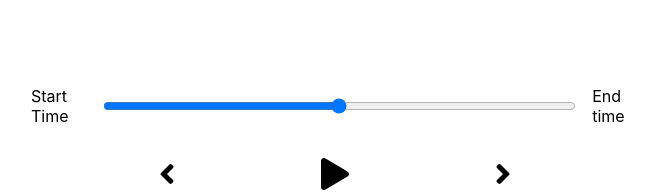
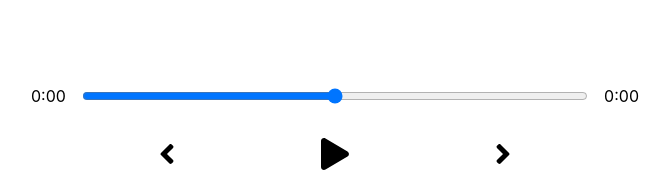
Before and after one commit to julianoperin/Melofy, a React (Create React App) app: page / in a window 1280 px wide. Shown: the part 410-602 px from the top of the page, without its empty margins (305-974 px from the left). Built offline with nearby package versions, Linux system fonts and the light colour scheme.

Commit message:
Added the initial and final time frame

```diff
--- a/src/components/Player.js
+++ b/src/components/Player.js
@@ -1,4 +1,4 @@
-import React, { useRef } from "react";
+import React, { useRef, useState } from "react";
 
 import { FontAwesomeIcon } from "@fortawesome/react-fontawesome";
 import {
@@ -22,12 +22,30 @@
     }
   };
 
+  const timeUpdateHandler = (e) => {
+    const current = e.target.currentTime;
+    const duration = e.target.duration;
+    setSongInfo({ ...songInfo, currentTime: current, duration });
+  };
+  // Helper function
+  function getTime(time) {
+    return (
+      Math.floor(time / 60) + ":" + ("0" + Math.floor(time % 60)).slice(-2)
+    );
+  }
+
+  // State
+  const [songInfo, setSongInfo] = useState({
+    currentTime: null,
+    duration: null,
+  });
+
   return (
     <div className="player">
       <div className="time-control">
-        <p>Start Time</p>
+        <p>{getTime(songInfo.currentTime)}</p>
         <input type="range" />
-        <p>End time</p>
+        <p>{getTime(songInfo.duration)}</p>
       </div>
       <div className="play-control">
         <FontAwesomeIcon className="skip-back" size="2x" icon={faAngleLeft} />
@@ -43,7 +61,12 @@
           icon={faAngleRight}
         />
       </div>
-      <audio ref={audioRef} src={currentSong.audio}></audio>
+      <audio
+        onLoadedMetadata={timeUpdateHandler}
+        onTimeUpdate={timeUpdateHandler}
+        ref={audioRef}
+        src={currentSong.audio}
+      ></audio>
     </div>
   );
 };
```
